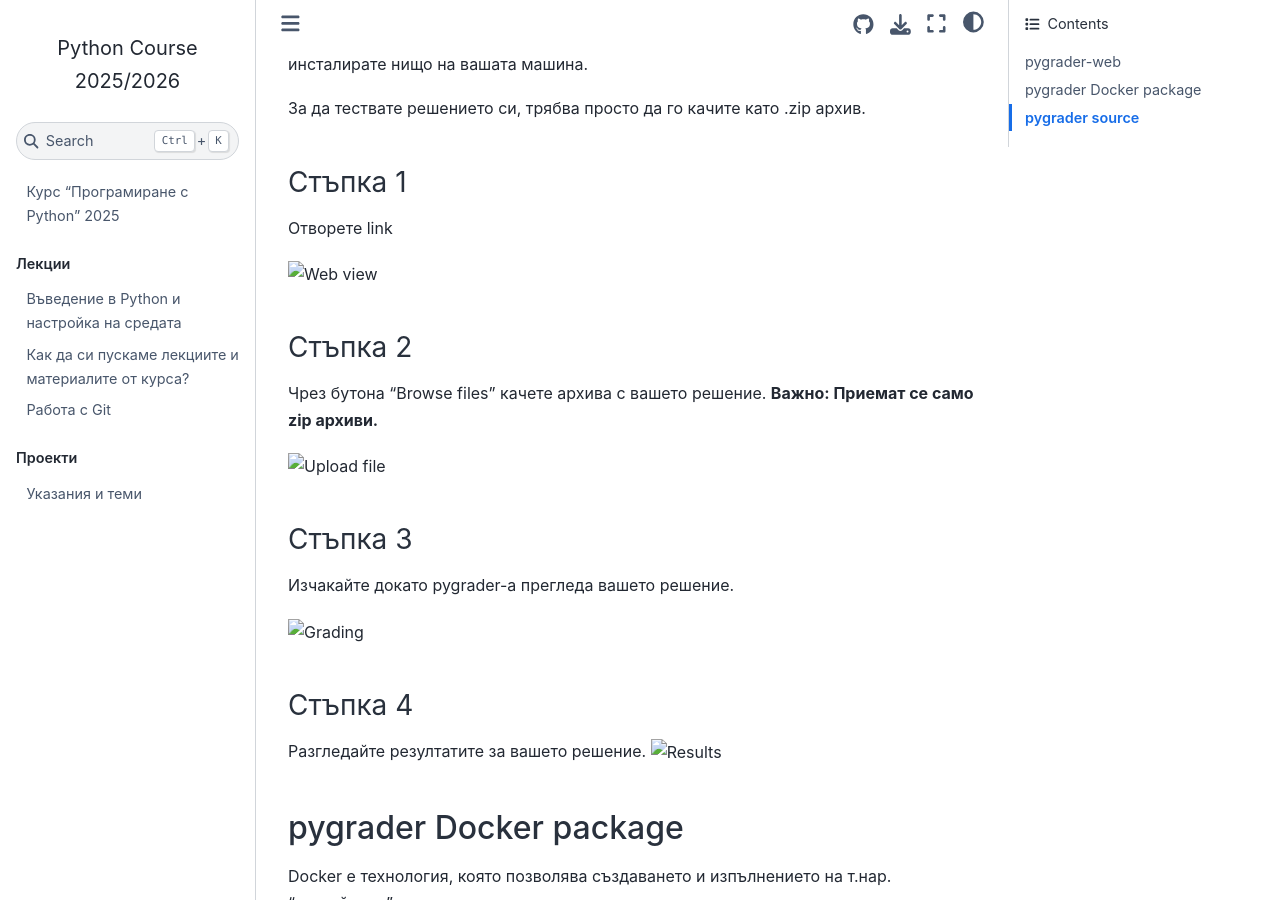
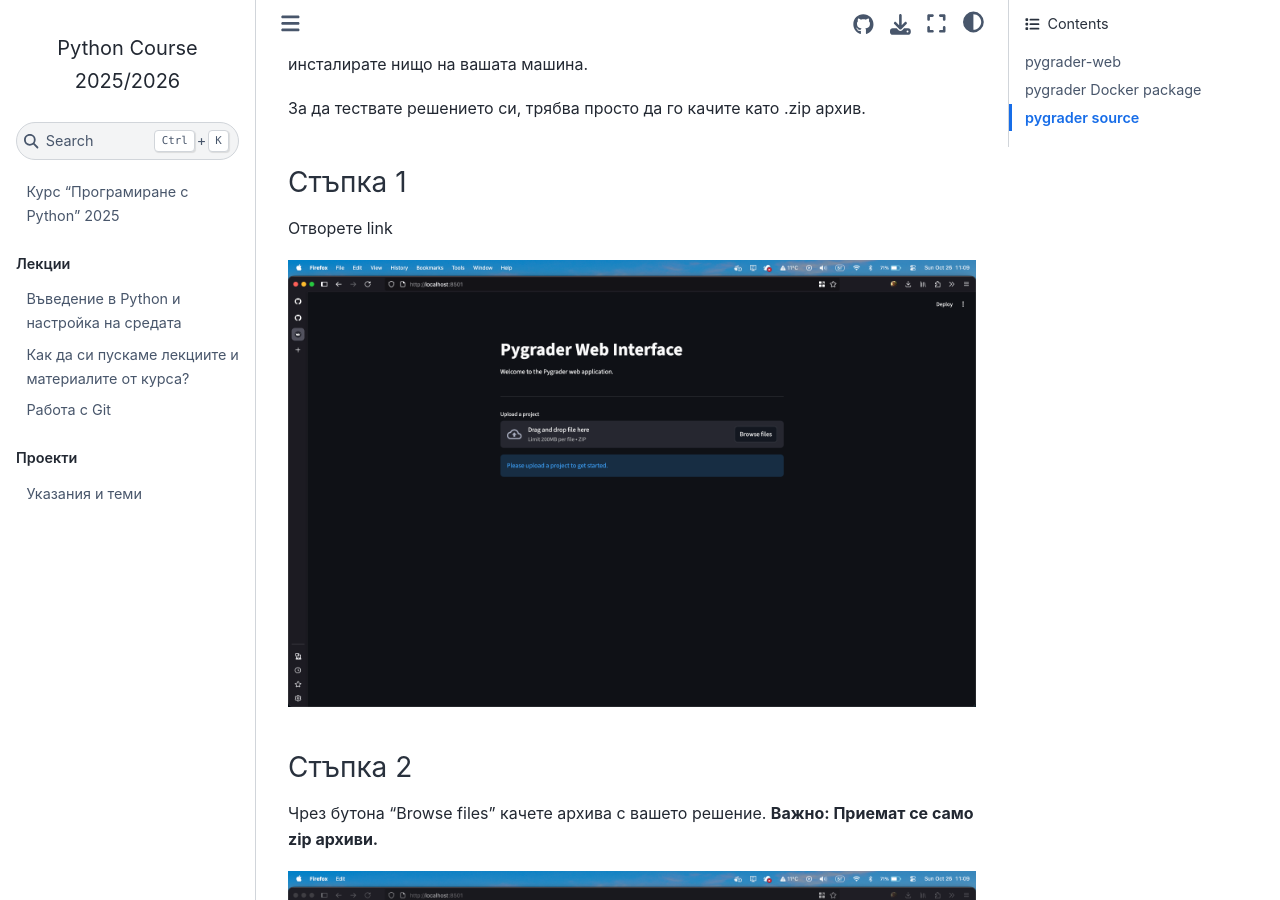
Before and after one commit to fmipython/PythonCourse2025, a Jupyter Book: the page built from project-topics/pygrader.md, in a window 1280 px wide and 900 px high, scrolled down 634 px. Built offline with Jupyter Book 1.0.4 settings and Sphinx 7.4.7 and the Sphinx Book theme 1.1.4, drawn with Linux system fonts in a browser that asks for light colours; pages that are not in the unit, such as notebooks, are missing from menus.

Commit message:
Update screenshots

```diff
--- a/project-topics/pygrader.md
+++ b/project-topics/pygrader.md
@@ -20,25 +20,25 @@
 
 Отворете link
 
-![Web view](assets/web-1.png)
+![Web view](../homeworks/assets/web-1.png)
 
 ### Стъпка 2
 
 Чрез бутона "Browse files" качете архива с вашето решение.
 **Важно: Приемат се само zip архиви.**
 
-![Upload file](assets/web-2.png)
+![Upload file](../homeworks/assets/web-2.png)
 
 ### Стъпка 3
 
 Изчакайте докато pygrader-а прегледа вашето решение.
 
-![Grading](assets/web-3.png)
+![Grading](../homeworks/assets/web-3.png)
 
 ### Стъпка 4
 
 Разгледайте резултатите за вашето решение.
-![Results](assets/web-4.png)
+![Results](../homeworks/assets/web-4.png)
 
 ## pygrader Docker package
 
@@ -51,7 +51,7 @@ Docker е технология, която позволява създаване
 
 **Важно** При инсталация на Windows оставете следните настройки включени:
 
-![Windows install](assets/desktop-0.png)
+![Windows install](../homeworks/assets/desktop-0.png)
 
 ### Docker desktop
 
@@ -63,12 +63,12 @@ Docker е технология, която позволява създаване
 
 В долният-десен ъгъл е иконката за терминал.
 
-![Docker desktop](assets/desktop-1.png)
+![Docker desktop](../homeworks/assets/desktop-1.png)
 
 #### Стъпка 3
 
 От тук следвате стъпките в секцията по-долу, "Терминал".
-![Docker desktop2](assets/desktop-2.png)
+![Docker desktop2](../homeworks/assets/desktop-2.png)
 
 ### Терминал
 
```
